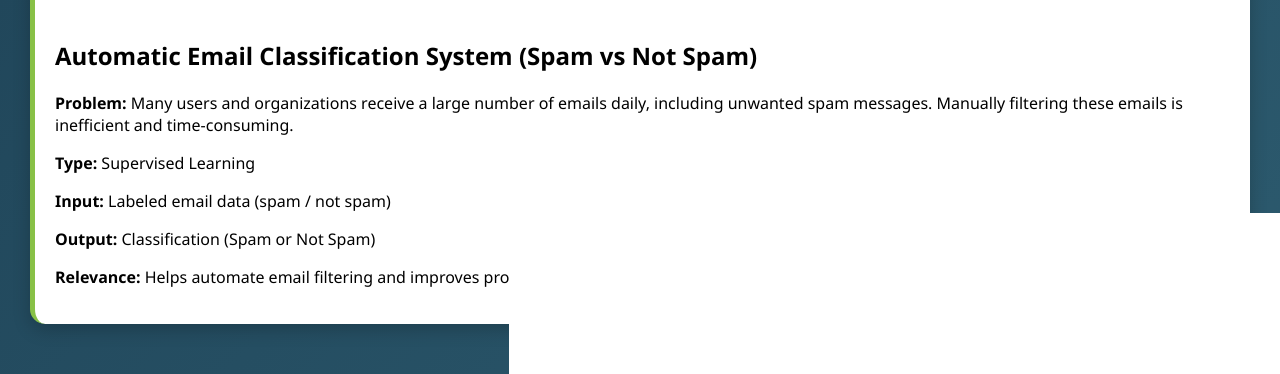
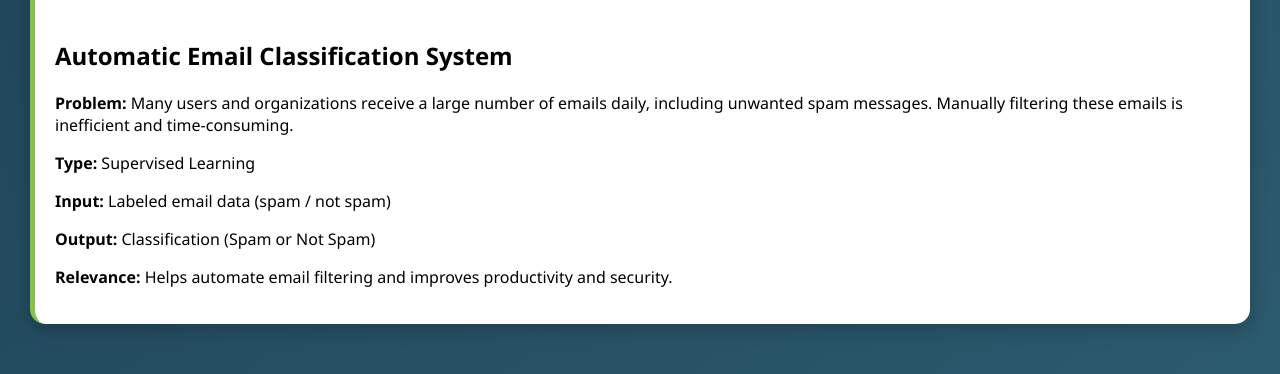
Before and after one commit to Gerlopa/trabajo-machine, a Flask app: page /case1 in a window 1280 px wide. Shown: the part 1058-1432 px from the top of the page. Run offline with Flask 3, Linux system fonts and the light colour scheme.

Commit message:
Update case1.html
change URL

```diff
--- a/use case/templates/case1.html
+++ b/use case/templates/case1.html
@@ -6,10 +6,10 @@
 
     <h2>Automatic Email Classification System </h2>
 
-    <img src="https://gemini.google.com/share/2e55d83e6e13"
+    <img src="https://heartize.com/lab/marketing-online/mi-correo-va-al-spam-te-lo-solucionamos/"
      style="width:100%; border-radius:10px; margin-bottom:15px;">
 
-    <h2>Automatic Email Classification System (Spam vs Not Spam)</h2>
+    <h2>Automatic Email Classification System </h2>
 
     <p><strong>Problem:</strong> Many users and organizations receive a large number of emails daily, including unwanted spam messages. Manually filtering these emails is inefficient and time-consuming.</p>
 
```
